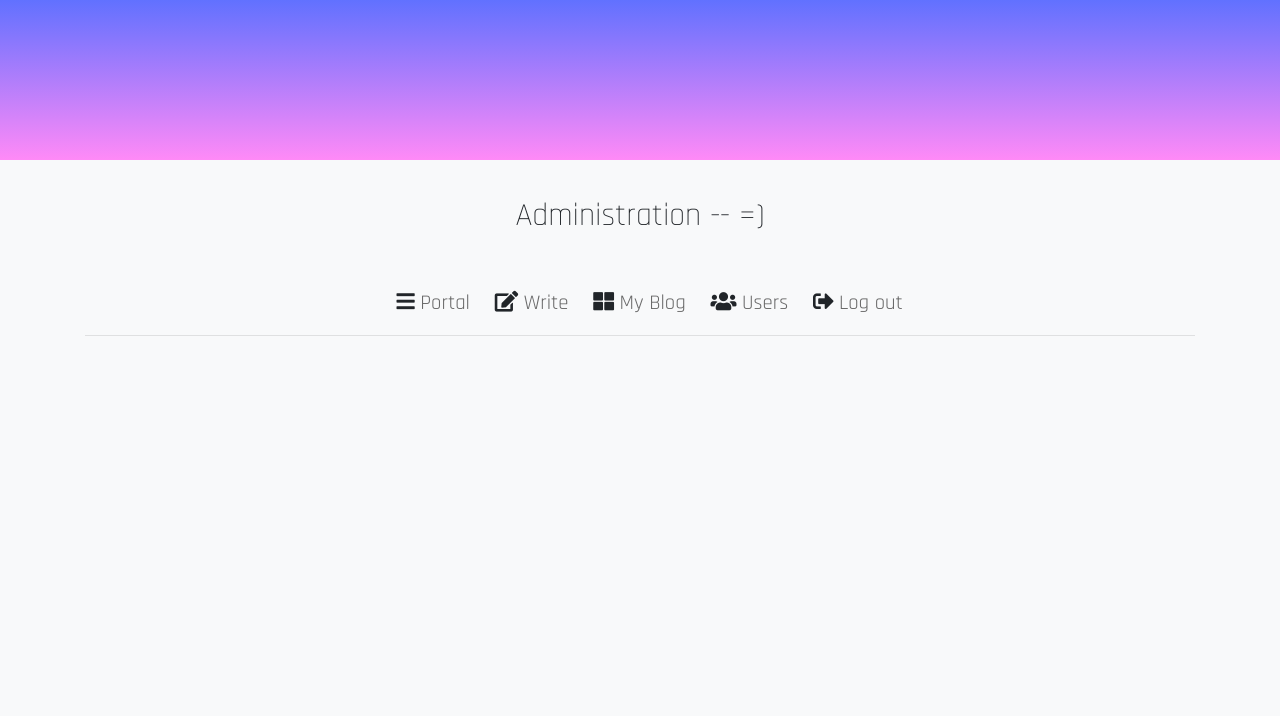
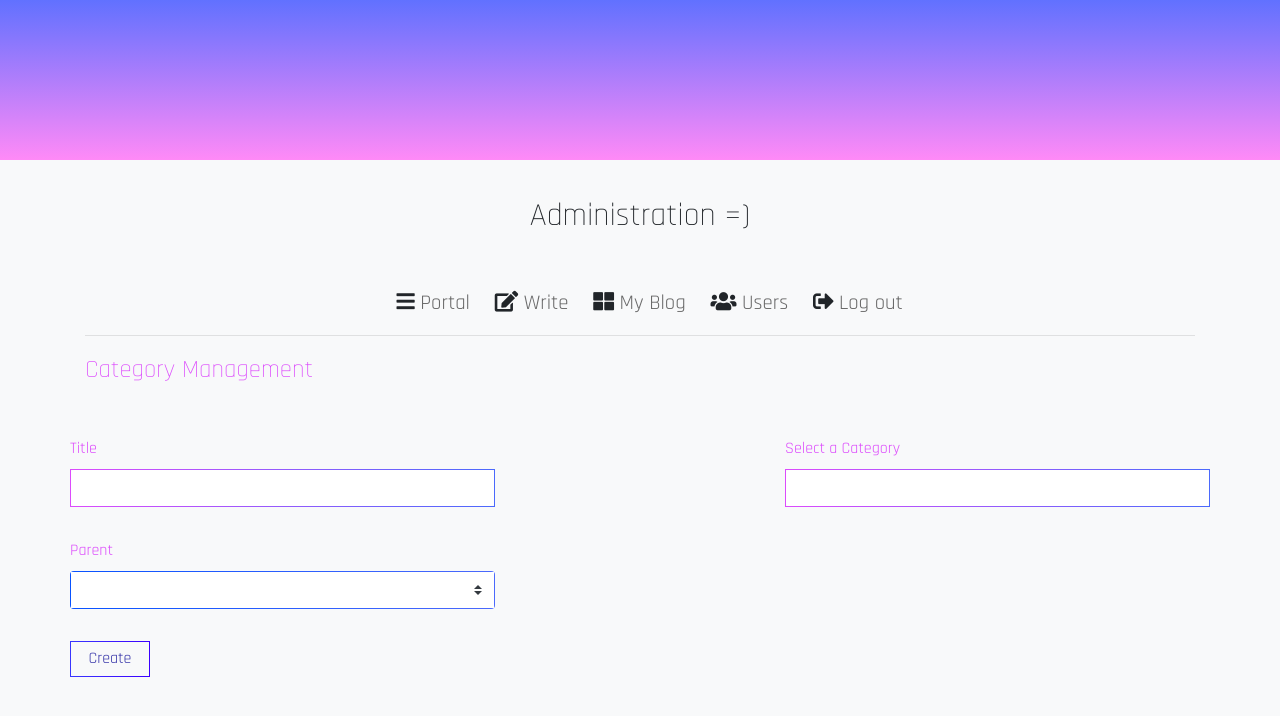
Before and after one commit to wkatbey/SapphireBlogging, a Django app: page /blog-admin/ in a window 1280 px wide. Shown: the top 716 px of the page. Run offline with Django 3.2, Linux system fonts and the light colour scheme; a user stored in the database is signed in; data that the repository does not hold is empty; some libraries are stand-ins or nearby versions.

Commit message:
Created a 'Category Management' view in the Administration panel. There exist two primary columns, the first being a Category Entry Form (to serve the purpose of creation and modifications), and a Category search-field, such that categories will populate a paginated list below the field (with options to delete or edit a category)

```diff
--- /dev/null
+++ b/blog_admin/serializers.py
@@ -0,0 +1,10 @@
+from rest_framework import serializers
+from blog.models import Category
+
+class CategorySerializer(serializers.Serializer):
+    id = serializers.IntegerField(read_only=True)
+    title = serializers.CharField()
+    parent = serializers.StringRelatedField(many=False)
+
+    def create(self, validated_data):
+        return Category.objects.create(**validated_data)
--- a/blog_admin/static/blog_admin/js/blog_admin.js
+++ b/blog_admin/static/blog_admin/js/blog_admin.js
@@ -5,19 +5,55 @@ let blogAdmin = new Vue({
 		testInfo: '',
 		categoryForm: {
 			title: '',
-			description: '',
 			parent: ''
-		}
+		},
+		categoryCriteria: {
+			title: '',
+			results: []
+		},
+		categories: [
+
+		]
 	},
 	methods: {
 		submitCategoryForm() {
-			// Nothing
+			fetch('api/CreateCategory/', {
+				method: 'POST',
+				body: JSON.stringify(this.categoryForm),
+				headers: {
+					'Content-Type': 'application/json',
+					'X-CSRF-TOKEN': getCookie('CSRF-TOKEN')
+				}
+			});
+		},
+		getCategoriesByTitle() {
+
+		},
+		getCategoryToEdit() {
+
 		}
 	},
 	mounted() {
-		fetch('https://api.coindesk.com/v1/bpi/currentprice.json')
-		.then(response => this.testInfo = response.json().then((data) => {
-			this.testInfo = data.time.updated;
+		fetch('api/GetAllCategories/')
+		.then(response => this.testInfo = response.json().then((categories) => {
+			this.categories = categories;
 		}))
 	}
-})
+});
+
+
+function getCookie(name) {
+    let cookieValue = null;
+    if (document.cookie && document.cookie !== '') {
+        let cookies = document.cookie.split(';');
+        for (let i = 0; i < cookies.length; i++) {
+            let cookie = cookies[i].trim();
+
+            if (cookie.substring(0, name.length + 1) === (name + '=')) {
+                cookieValue = decodeURIComponent(cookie.substring(name.length + 1));
+                break;
+            }
+        }
+    }
+    return cookieValue;
+}
--- a/blog_admin/templates/blog_admin/index.html
+++ b/blog_admin/templates/blog_admin/index.html
@@ -10,16 +10,54 @@
 
 {% block blog_heading %}
 <p class="heading-text padding-top padding-bottom text-center">
-    Administration -- =)
+    Administration =)
 </p>
 {% endblock %}
 
 {% block blog_body %}
-<div id='blog-admin'>
-	[[ testInfo ]]
+<div id='blog-admin' class="container sapphire-form-wrapper">
+    <div class="row">
+        <div class="col-lg-4">
+            <p class="subheading-text">Category Management</p>
+        </div>
+    </div>
+    <div class="form-columned">
+        {% csrf_token %}
+        <div class="form-left">
+            <div class="row padding-top">
+                    <label for="category_title">Title</label>
+                    <input type="text" id="category_title" v-model="categoryForm.title" class="form-control">
+
+            </div>
+            <div class="row padding-top">
+
+                    <label for="category_parent">Parent</label>
+                    <select class="custom-select" id="category_parent" v-model="categoryForm.parent">
+                        <option v-for="category in categories" value="category">[[category.title]]</option>
+                    </select>
+
+            </div>
+            <div class="row padding-top">
+
+                    <button type="button" class="btn-outline-blue--dark btn-sm" @click="submitCategoryForm()">
+                        Create
+                    </button>
+
+            </div>
+        </div>
+        <div class="form-right">
+            <div class="row padding-top">
+                <label for="category_search">Select a Category</label>
+                <input type="text" class="form-control" v-model="categoryCriteria.title" @keyup="getCategoriesByTitle()">
+            </div>
+            <div class="row padding-top">
+                <a v-for="category in categoryCriteria.results" @click="getCategoryToEdit(category)">[[category.title]]</a>
+            </div>
+        </div>
+    </div>
 </div>
 {% endblock %}
 
 {% block blog_custom_js_includes %}
-<script type="module" src="{% static 'blog_admin/js/blog_admin.js' %}"></script>
+<script src="{% static 'blog_admin/js/blog_admin.js' %}"></script>
 {% endblock %}
--- a/blog_admin/urls.py
+++ b/blog_admin/urls.py
@@ -5,4 +5,6 @@ from . import views
 app_name = 'blog_admin'
 urlpatterns = [
     path('', views.Dashboard.as_view(), name='dashboard'),
+    path('api/GetAllCategories/', views.get_blog_categories),
+    path('api/CreateCategory/', views.create_blog_category),
 ]
--- a/blog_admin/views.py
+++ b/blog_admin/views.py
@@ -2,8 +2,27 @@ from django.shortcuts import render
 from django.views import View
 from django.contrib.auth.mixins import LoginRequiredMixin
 from django.urls import reverse_lazy
+from rest_framework.decorators import api_view
+from rest_framework.response import Response
+from .serializers import CategorySerializer
+from blog.models import Category
 
-class Dashboard(View, LoginRequiredMixin):
+@api_view(['GET'])
+def get_blog_categories(request):
+	serializer = CategorySerializer(Category.objects.all(), many=True)
+	return Response(serializer.data)
+
+@api_view(['POST'])
+def create_blog_category(request):
+	serializer = CategorySerializer(request.data)
+
+	created_category = serializer.save()
+
+	serializer = CategorySerializer(data=created_category)
+	return Response(serializer.data)
+
+
+class Dashboard(View):
 	template_name='blog_admin/index.html'
 
 	def get(self, request):
--- a/sapphire_blogging/settings.py
+++ b/sapphire_blogging/settings.py
@@ -45,6 +45,7 @@ INSTALLED_APPS = [
     'django.contrib.staticfiles',
     'crispy_forms',
     'bootstrap4',
+    'rest_framework',
 ]
 
 MIDDLEWARE = [
--- a/sph_style/static/sph_style/buttons.css
+++ b/sph_style/static/sph_style/buttons.css
@@ -89,3 +89,10 @@
 
     border-width: 0 !important;
 }
+
+.btn-sm {
+    width: 5rem;
+    height: 2.2rem;
+
+    font-size: 1rem;
+}
--- a/sph_style/static/sph_style/forms.css
+++ b/sph_style/static/sph_style/forms.css
@@ -1,3 +1,63 @@
+.sapphire-form-wrapper .form-lg {
+    font-size: 1.5rem;
+}
+
+.sapphire-form-wrapper {
+    color: #dc4bfc;
+}
+
+.sapphire-form-wrapper small {
+    color: #4b69fc !important;
+}
+
+.sapphire-form-wrapper input {
+    border-image: linear-gradient(to right, #dc4bfc, #4b69fc);
+
+    border-image-slice: 1;
+
+    border-width: 0.1rem;
+
+    box-shadow: none;
+    -webkit-box-shadow: none;
+
+    color: #4b69fc;
+}
+
+.sapphire-form-wrapper select {
+    border-image: linear-gradient(to right, #0852ff, #4b69fc);
+    border-image-slice: 1;
+
+    color: #4b69fc;
+}
+
+.sapphire-form-wrapper textarea {
+    border-image: linear-gradient(to right, #0852ff, #4b69fc);
+    border-image-slice: 1;
+    color: #4b69fc;
+}
+
+.sapphire-form-wrapper input:focus,
+.sapphire-form-wrapper textarea:focus,
+.sapphire-form-wrapper select:focus  {
+    color: #dc4bfc;
+}
+
+.form-columned {
+    display: flex;
+    flex-direction: row;
+}
+
+.form-columned  .form-left {
+    order: 0;
+    margin-right: 20rem;
+    width: 100%;
+}
+
+.form-columned  .form-right {
+    order: 1;
+    width: 100%;
+}
+
 .text-lg-form-wrapper {
     font-size: 1.5rem;
     color: #dc4bfc;
```
Also changed, not shown: 1 other file.
